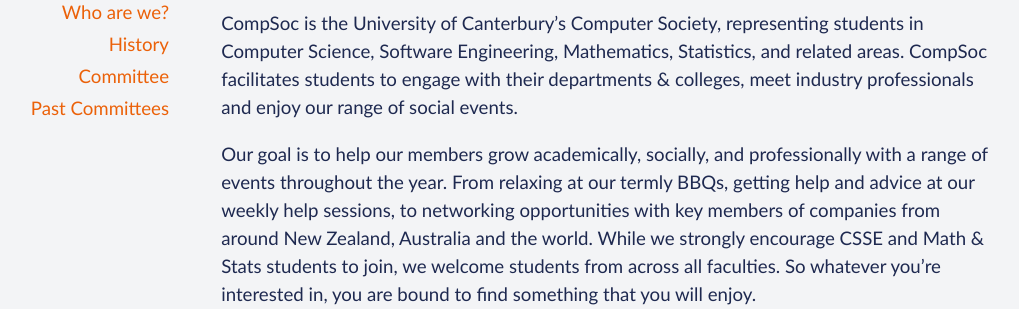
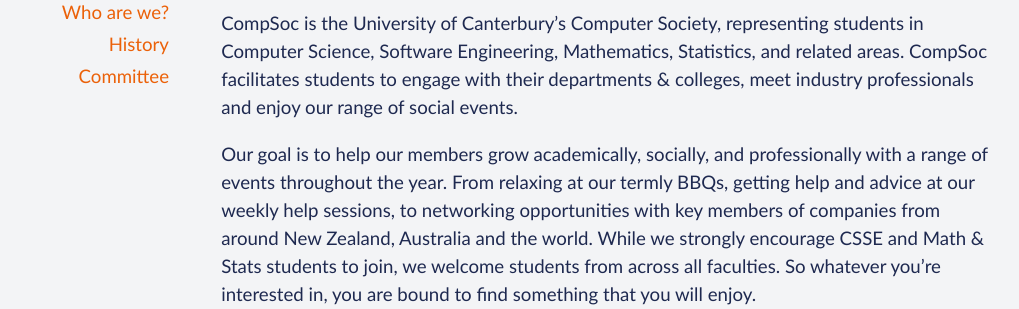
Before and after one commit to UCCompSoc/Website2, a Flask app: page /about in a window 1280 px wide. Shown: the part 137-446 px from the top of the page, without its empty margins (131-1150 px from the left). Run offline with Flask 2, Linux system fonts and the light colour scheme; some libraries are stand-ins or nearby versions.

Commit message:
Remove Past Committees link

```diff
--- a/templates/about.html
+++ b/templates/about.html
@@ -9,7 +9,6 @@
         <a href='#about'>Who are we?</a>
         <a href='#history'>History</a>
         <a href='#committee'>Committee</a>
-        <a href='#past-committees'>Past Committees</a>
     </div>
 
     <div class='body'>
```
